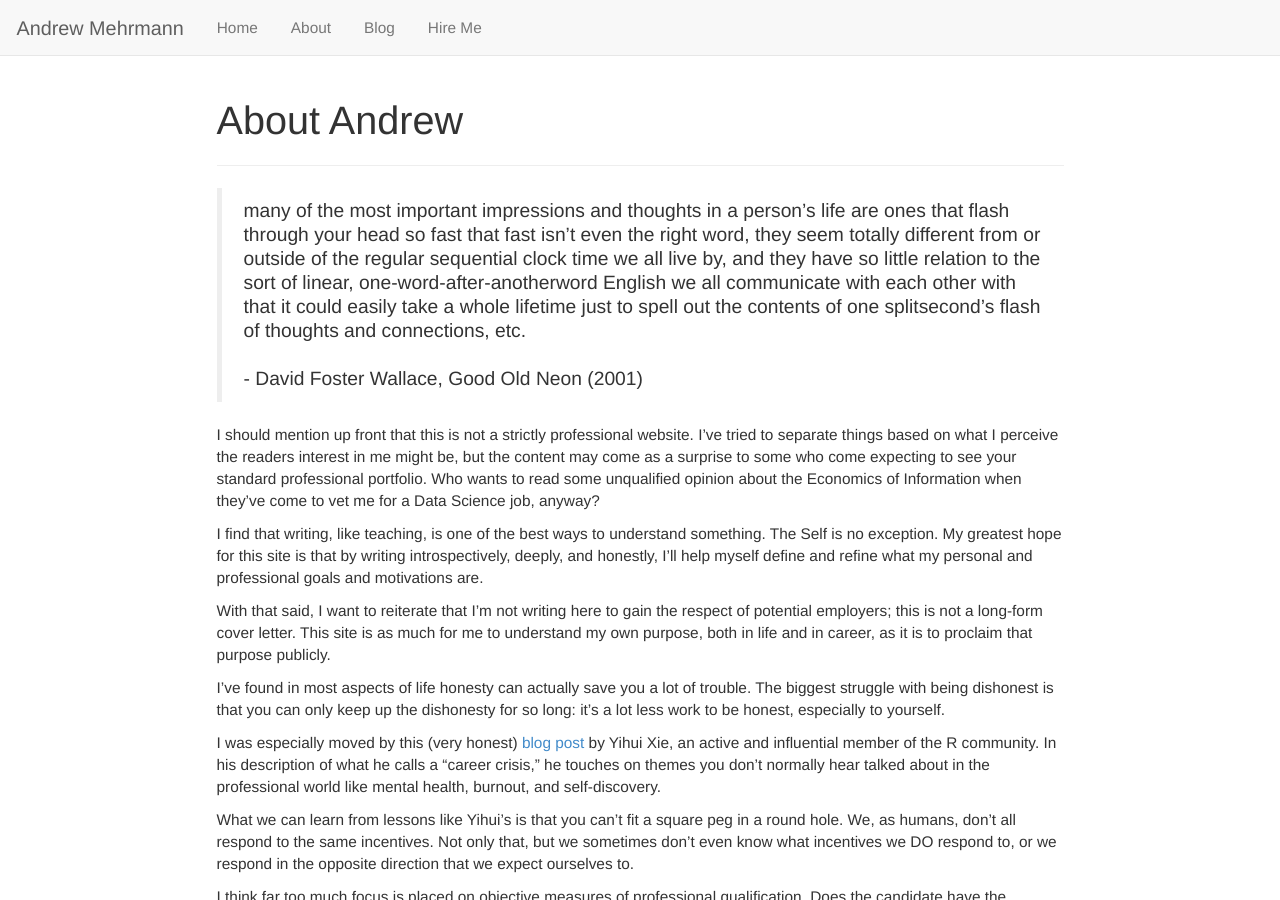
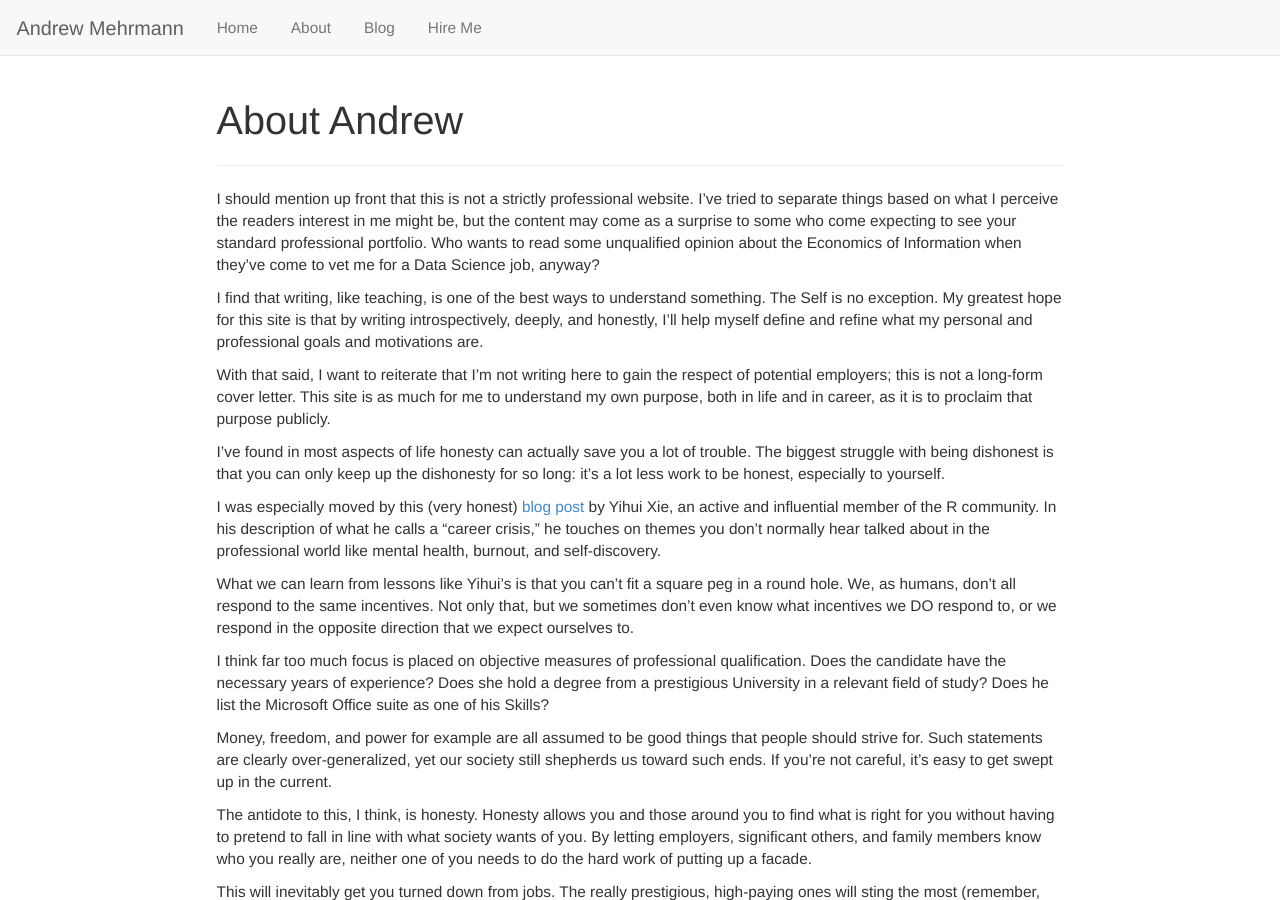
Before and after one commit to dkmehrmann/-deprecated-dkmehrmann.github.io, a Jekyll site: the page built from about.md, in a window 1280 px wide and 900 px high. Built offline with Jekyll 4.4.1, drawn with Linux system fonts in a browser that asks for light colours.

Commit message:
Update about.md

```diff
--- a/about.md
+++ b/about.md
@@ -8,16 +8,6 @@ overview: ""
 # About Andrew
 
 <hr>
-
-> many of the most important impressions and thoughts in a person’s life are ones
-that flash through your head so fast that fast isn’t even the right word, they seem
-totally different from or outside of the regular sequential clock time we all live by, and
-they have so little relation to the sort of linear, one-word-after-anotherword English we all
-communicate with each other with that it could easily take a whole lifetime just to spell out
-the contents of one splitsecond’s flash of thoughts and connections, etc.
-<br> <br>
-\- David Foster Wallace, Good Old Neon (2001)
-
 
 I should mention up front that this is not a strictly professional website. I’ve tried to
 separate things based on what I perceive the readers interest in me might be, but the
```
